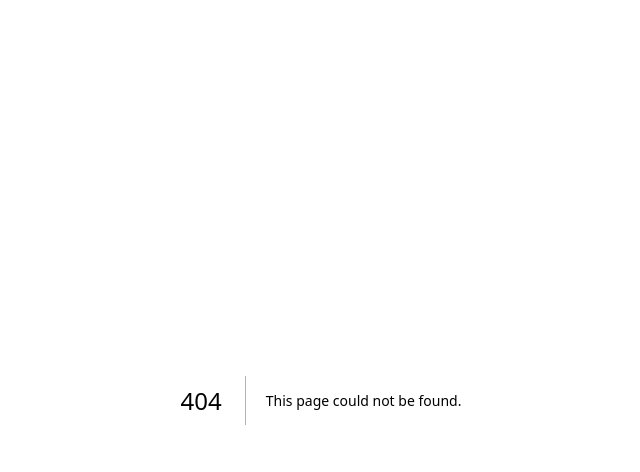
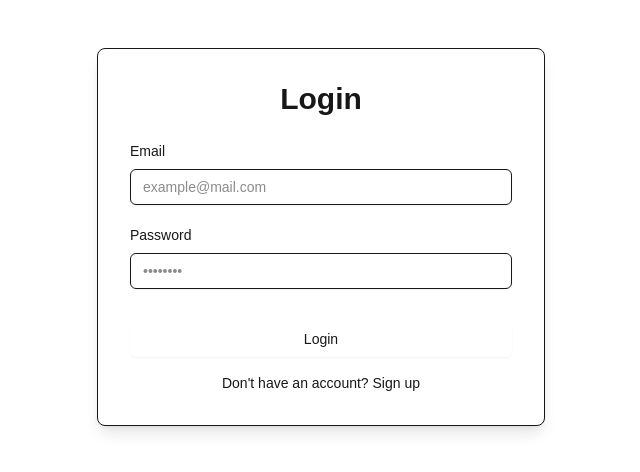
Before and after one commit to GuptaShubham-11/Coditor, a Next.js app: page /login in a window 1280 px wide. Before the commit this address had no page. Shown: the top 472 px of the page, without its empty margins (319-959 px from the left). Built offline with nearby package versions, Linux system fonts and the light colour scheme.

Commit message:
Add login page with form handling and authentication

```diff
--- /dev/null
+++ b/app/login/page.tsx
@@ -0,0 +1,124 @@
+'use client';
+
+import { useForm } from 'react-hook-form';
+import { zodResolver } from '@hookform/resolvers/zod';
+import { z } from 'zod';
+import loginSchema from '@/schemas/login';
+import { Button } from '@/components/ui/button';
+import { Input } from '@/components/ui/input';
+import { Label } from '@/components/ui/label';
+import { Form, FormControl, FormField, FormItem, FormMessage } from '@/components/ui/form';
+import { toast } from 'sonner';
+import Spinner from '@/components/Spinner';
+import { useRouter } from 'next/navigation';
+import { signIn } from 'next-auth/react';
+
+type LoginFormValues = z.infer<typeof loginSchema>;
+
+export default function Login() {
+  const router = useRouter();
+  const form = useForm<LoginFormValues>({
+    resolver: zodResolver(loginSchema),
+    defaultValues: {
+      email: '',
+      password: '',
+    },
+  });
+
+  const onSubmit = async (data: LoginFormValues) => {
+    const response = await signIn('credentials', {
+      email: data.email,
+      password: data.password,
+      redirect: false,
+    });
+
+    console.log(response);
+
+    if (response?.error) {
+      if (response.error === 'CredentialsSignin') {
+        toast.success('Sign in successful');
+      } else {
+        toast.error(response.error);
+      }
+    }
+
+    if (response?.url) {
+      router.replace('/dashboard');
+    }
+  };
+
+  return (
+    <div className="max-w-md mx-auto mt-12 p-8 rounded-lg shadow-lg bg-background text-text border border-border">
+      <h2 className="text-3xl font-semibold text-center mb-6 text-primary">Login</h2>
+
+      <Form {...form}>
+        <form onSubmit={form.handleSubmit(onSubmit)} className="space-y-5" aria-live="polite">
+          {/* Email Field */}
+          <FormField
+            control={form.control}
+            name="email"
+            render={({ field }) => (
+              <FormItem>
+                <Label className="text-sm font-medium">Email</Label>
+                <FormControl>
+                  <Input
+                    type="email"
+                    placeholder="example@mail.com"
+                    className="bg-secondary/20 focus:ring-2 focus:ring-accent focus:outline-none"
+                    {...field}
+                  />
+                </FormControl>
+                <FormMessage />
+              </FormItem>
+            )}
+          />
+
+          {/* Password Field */}
+          <FormField
+            control={form.control}
+            name="password"
+            render={({ field }) => (
+              <FormItem>
+                <Label className="text-sm font-medium">Password</Label>
+                <FormControl>
+                  <Input
+                    type="password"
+                    placeholder="••••••••"
+                    className="bg-secondary/20 focus:ring-2 focus:ring-accent focus:outline-none"
+                    {...field}
+                  />
+                </FormControl>
+                <FormMessage />
+              </FormItem>
+            )}
+          />
+
+          {/* Submit Button */}
+          <Button
+            type="submit"
+            className="w-full py-2 mt-3 bg-primary text-primary-foreground rounded-md hover:bg-primary/90 transition-all disabled:opacity-60 disabled:bg-primary/70"
+            disabled={form.formState.isSubmitting}
+            aria-busy={form.formState.isSubmitting}
+          >
+            {form.formState.isSubmitting ? (
+              <span className="flex items-center gap-2">
+                <Spinner />
+                Logging in...
+              </span>
+            ) : (
+              'Login'
+            )}
+          </Button>
+        </form>
+      </Form>
+
+      {/* Don't have an account? */}
+      <p className="text-sm text-center mt-4 text-muted-foreground">
+        Don't have an account?{' '}
+        <a href="/register" className="text-accent font-medium hover:underline">
+          Sign up
+        </a>
+      </p>
+    </div>
+  );
+}
```
